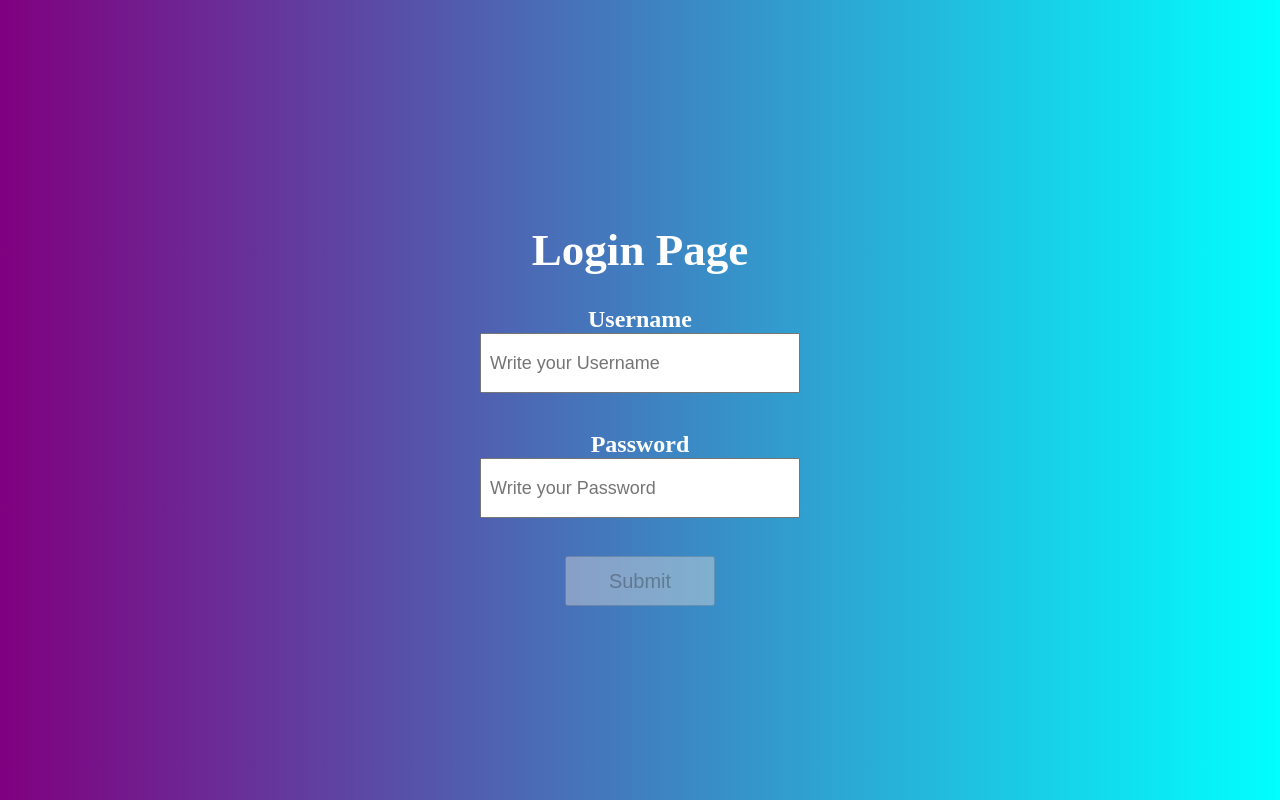
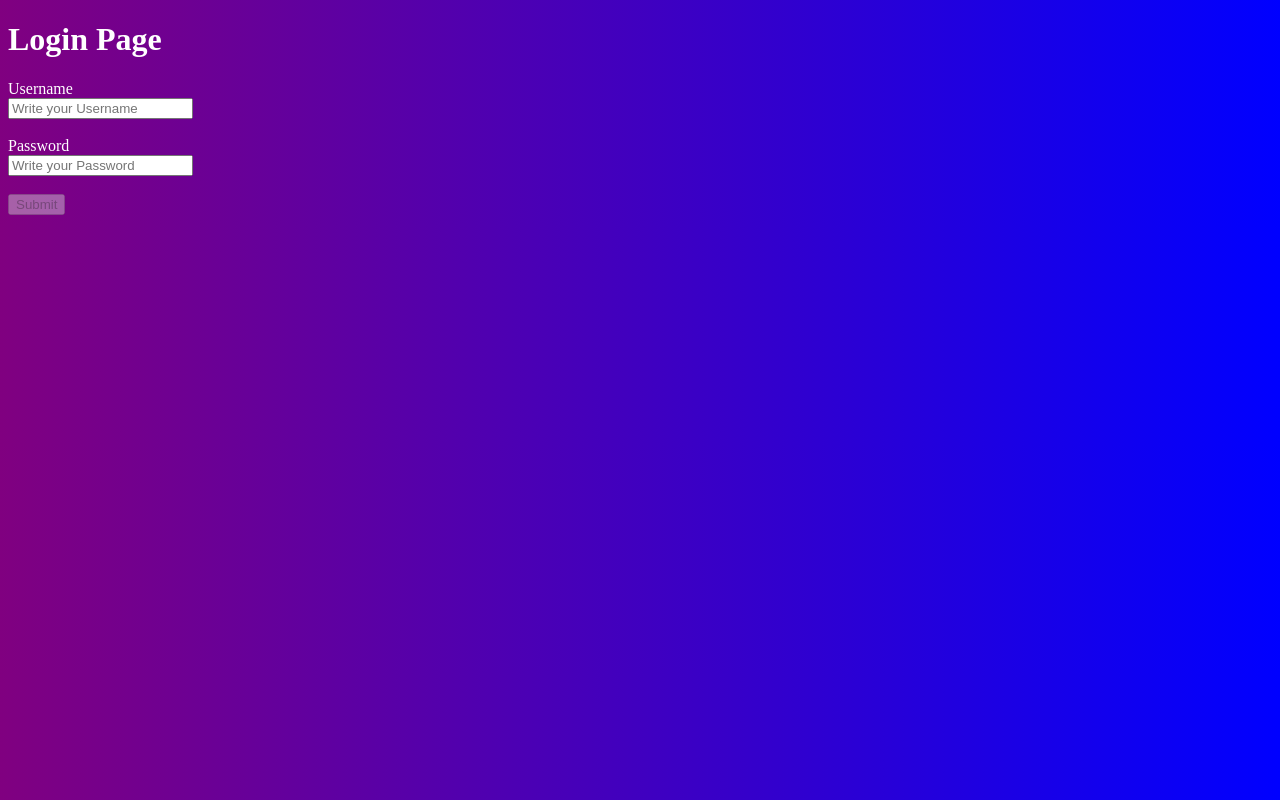
Before and after one commit to cyner-gif/Mywebsite, a plain HTML site: page index.html in a window 1280 px wide. Drawn offline with Linux system fonts and the light colour scheme.

Commit message:
Modify body background and add hover styles
Updated body background gradient and added hover effects for links and buttons.

```diff
--- a/style.css
+++ b/style.css
@@ -1,37 +1,14 @@
-body {
-    margin: 0;
-    height: 100vh;
-    display: flex;
-    justify-content: center;
-    align-items: center;
-    background: linear-gradient(90deg, purple, cyan);
-}
-
-.container {
-    text-align: center;
+body{
+    background:
+linear-gradient(to right, purple, blue);
     color: white;
 }
-
-h1 {
-    font-size: 45px;
+a{
+    color: yellow;
 }
-
-label {
-    font-size: 24px;
-    font-weight: bold;
+a:hover{
+    color: red;
 }
-
-input {
-    width: 300px;
-    height: 40px;
-    font-size: 18px;
-    padding: 8px;
-    margin-bottom: 20px;
+.d1:hover{
+    color: red;
 }
-
-button {
-    width: 150px;
-    height: 50px;
-    font-size: 20px;
-    cursor: pointer;
-}
```
